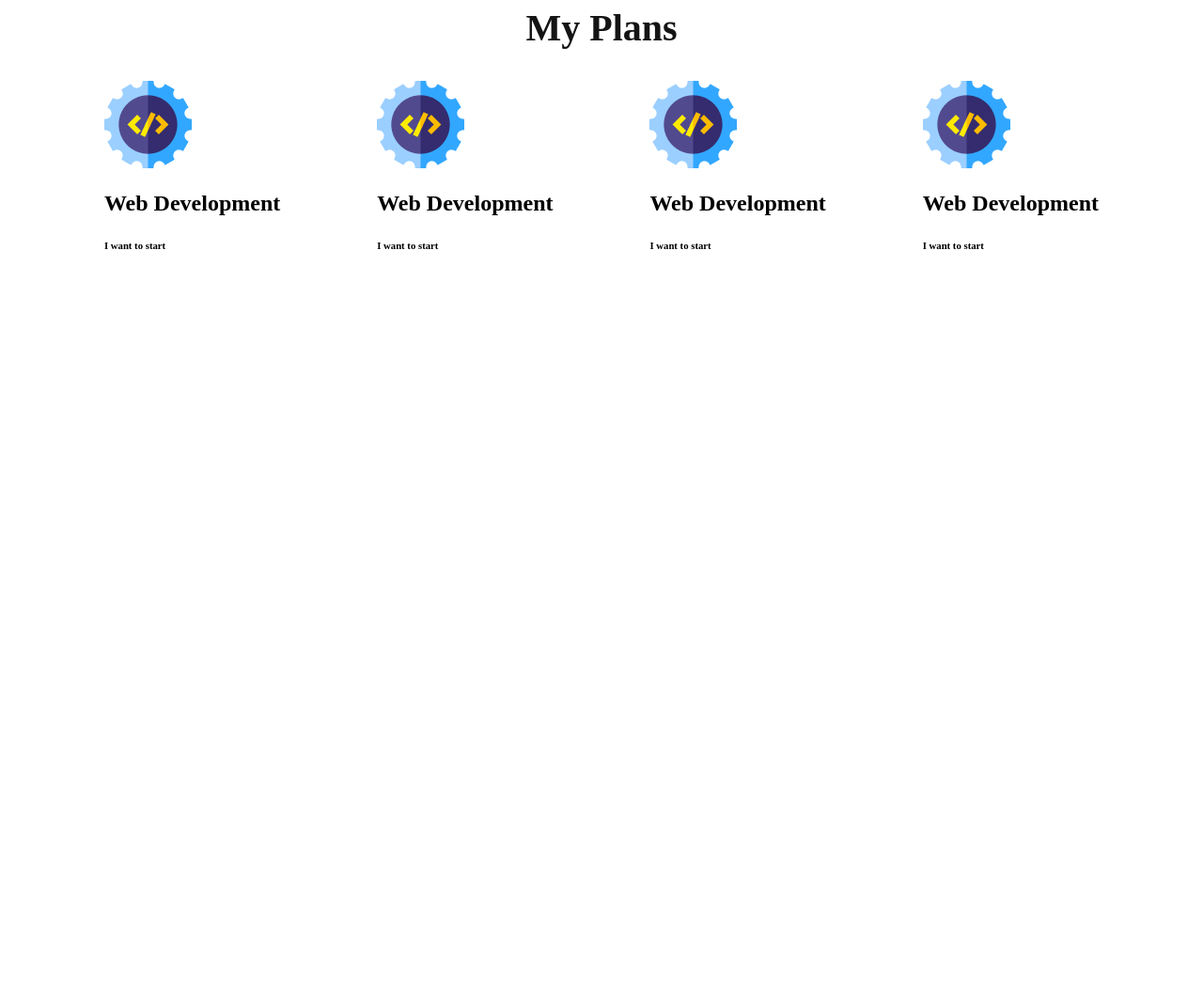
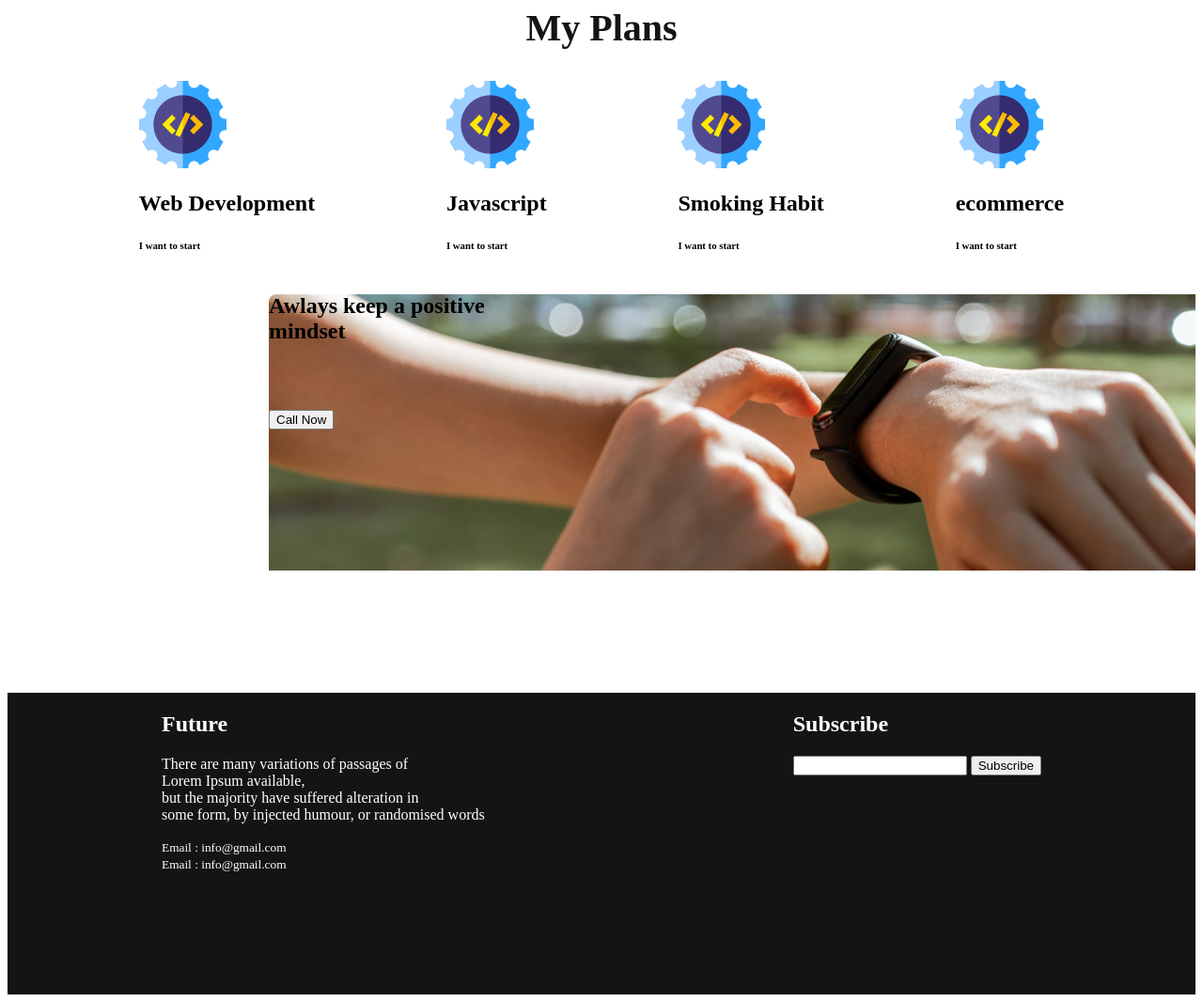
Before and after one commit to RedowanSajeeb/new-year-new-me23, a plain HTML site: page index.html in a window 1280 px wide. Shown: the part 1591-2657 px from the top of the page at 94% size. Before the commit the page ends 1891 px from the top, so only its background shows below. Drawn offline with nearby package versions, Linux system fonts and the light colour scheme.

Commit message:
fram-done

```diff
--- a/index.html
+++ b/index.html
@@ -12,7 +12,6 @@
     <link rel="preconnect" href="https://fonts.googleapis.com"><link rel="preconnect" href="https://fonts.gstatic.com" crossorigin><link href="https://fonts.googleapis.com/css2?family=Work+Sans&display=swap" rel="stylesheet">
 </head>
 <body>
-    <!-- first-section-start -->
     <!-- /* All Thinks Are Possible If You believe */ -->
    <main>
     <section class="first-section">
@@ -22,7 +21,6 @@
             <button>Contact Us</button>
         </div>
     </section>
-    <!-- first-section-end -->
     <!-- Second-section-start -->
     <section class="sec-section-style">
  <div>
@@ -38,7 +36,6 @@
     <li>Contrary to popular simply.</li>
  </div>
     </section>
-<!-- End-second-section -->
 <!-- My Plans-section-start -->
 <section>
     <h1 id="plans-txt">My Plans</h1>
@@ -51,24 +48,49 @@
             </div>
             <div>
         <img src="imgsf/icons/web.png" alt="">
-        <h1>Web Development</h1>
+        <h1>Javascript</h1>
         <h6>I want to start</h6>
             </div>
             <div>
         <img src="imgsf/icons/web.png" alt="">
-        <h1>Web Development</h1>
+        <h1>Smoking Habit</h1>
         <h6>I want to start</h6>
             </div>
             <div>
         <img src="imgsf/icons/web.png" alt="">
-        <h1>Web Development</h1>
+        <h1>ecommerce</h1>
         <h6>I want to start</h6>
             </div>
 </div>
 </section>
+<!-- Awlays keep a positive mindset-section-start -->
+<section class="positive-mindset">
+
+<h1>Awlays keep a positive <br> mindset</h1>
+<button style="margin-bottom: 150px; margin-top: 50px;">Call Now</button>
+</section>
+
 
 
    </main>
 
 </body>
+<!-- footer-start-section -->
+<footer>
+<section class="footer-div">
+    <di>
+        <h1>Future</h1>
+        <p>There are many variations of passages of <br> Lorem Ipsum available,<br> but the majority have suffered alteration in <br> some form, by injected humour, or randomised words</p>
+        <small>Email : info@gmail.com</small>
+        <br>
+        <small>Email : info@gmail.com</small>
+        <!-- icone -->
+    </di>
+    <di>
+        <h1>Subscribe</h1>
+        <input type="email" name="emaild" id="">
+        <button>Subscribe</button>
+</section>
+
+</footer>
 </html>
--- a/stylef/style.css
+++ b/stylef/style.css
@@ -44,4 +44,23 @@ color: #151414;
 .plans-div{
     display: flex;
     justify-content: space-evenly;
+    /* gap: 10px; */
 }
+/* Awlays keep a positive mindset-section-style */
+.positive-mindset{
+    background-image: url("../imgsf/watch.png");
+  background-repeat: no-repeat;
+
+margin: auto;
+  margin-left: 22%;
+  margin-bottom: 130px;
+}
+/* footer-start-style */
+footer{}
+.footer-div{
+    display: flex;
+    background-color: #151414;
+    color: #FFFFFF;
+    justify-content: space-around;
+    padding-bottom: 130px;
+}
```
Also changed, not shown: imgsf/watch.png (added).
